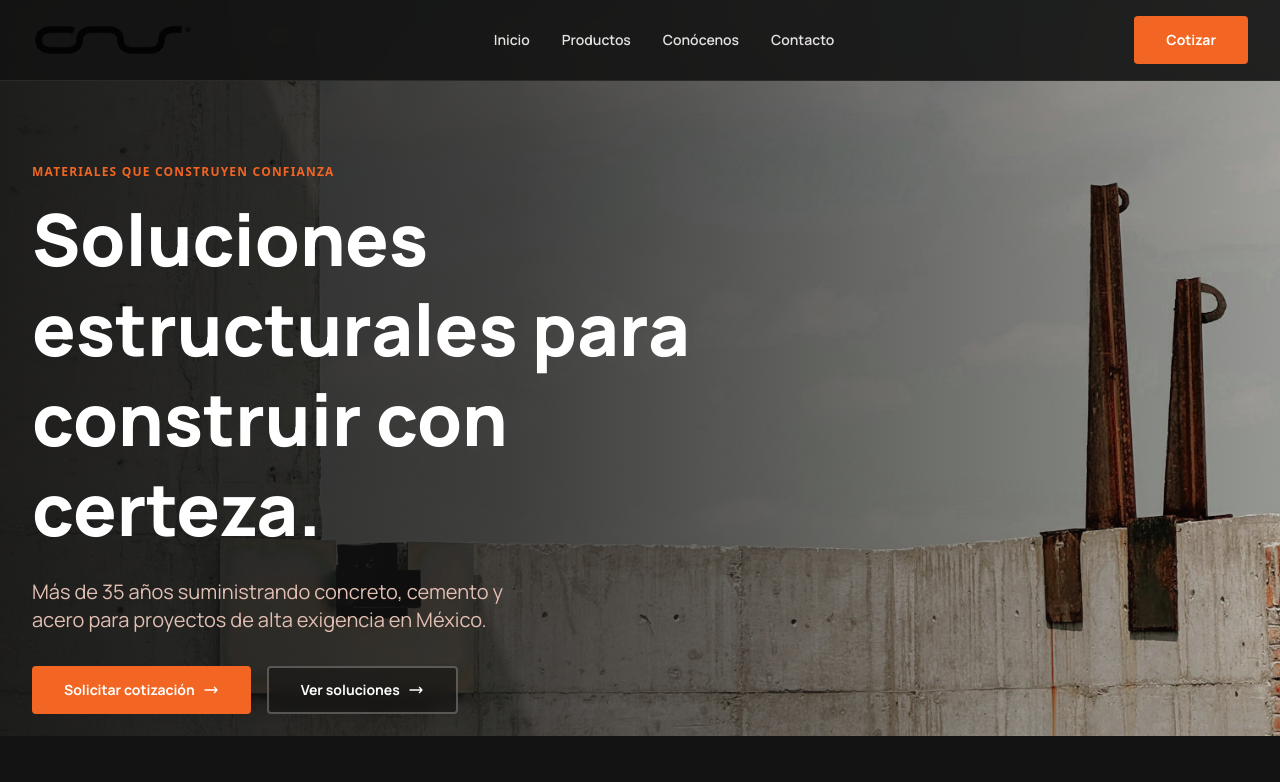
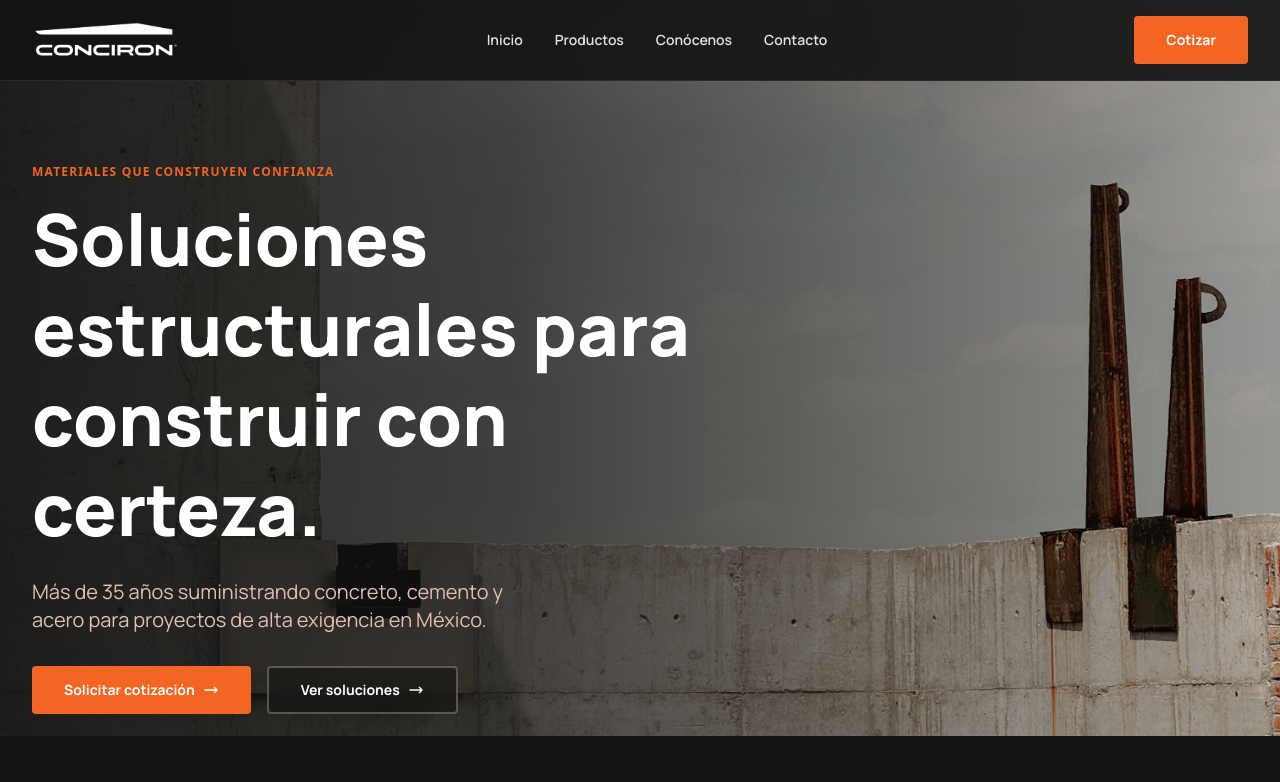
Before and after one commit to StuartGa/conciron-landing, a React (Vite) app: page / in a window 1280 px wide. Shown: the top 782 px of the page. Built offline with nearby package versions, Linux system fonts and the light colour scheme; a web font is replaced by a local one.

Commit message:
Fix header and footer logo visibility on dark backgrounds.
Add BrandLogo component with white CSS filter so the mark stays legible against the charcoal surface.

Co-authored-by: Cursor <cursoragent@cursor.com>

```diff
--- a/src/components/layout/Footer.tsx
+++ b/src/components/layout/Footer.tsx
@@ -1,5 +1,5 @@
 import { siteContent } from '@/data/siteContent'
-import { PublicImage } from '@/components/ui/PublicImage'
+import { BrandLogo } from '@/components/ui/BrandLogo'
 
 /**
  * Site footer with brand info, navigation groups, contact details and legal links.
@@ -14,7 +14,7 @@ export function Footer() {
         <div className="grid grid-cols-1 md:grid-cols-2 lg:grid-cols-5 gap-12 lg:gap-8 mb-12">
           <div className="lg:col-span-2">
             <a href="#inicio" className="flex items-center gap-3 mb-6">
-              <PublicImage src={brand.logoWhite} alt={brand.name} className="h-8 w-auto" />
+              <BrandLogo src={brand.logo} alt={brand.name} className="h-8 w-auto" />
             </a>
             <p className="text-on-surface-variant mb-6 max-w-sm">{footer.description}</p>
           </div>
--- a/src/components/layout/Header.tsx
+++ b/src/components/layout/Header.tsx
@@ -1,7 +1,7 @@
 import { siteContent } from '@/data/siteContent'
 import { useScrollHeader } from '@/hooks/useScrollHeader'
 import { Button } from '@/components/ui/Button'
-import { PublicImage } from '@/components/ui/PublicImage'
+import { BrandLogo } from '@/components/ui/BrandLogo'
 import { cn } from '@/lib/cn'
 
 /**
@@ -23,7 +23,7 @@ export function Header() {
       <div className="max-w-7xl mx-auto px-5 sm:px-6 lg:px-8">
         <div className="flex justify-between items-center h-20">
           <a href="#inicio" className="flex items-center gap-3" aria-label={`${brand.name} — inicio`}>
-            <PublicImage src={brand.logoWhite} alt="" className="h-10 w-auto" aria-hidden />
+            <BrandLogo src={brand.logo} alt="" className="h-10 w-auto" aria-hidden />
             <span className="sr-only">{brand.name}</span>
           </a>
 
--- /dev/null
+++ b/src/components/ui/BrandLogo.tsx
@@ -0,0 +1,24 @@
+import type { ImgHTMLAttributes } from 'react'
+import { PublicImage } from '@/components/ui/PublicImage'
+import { cn } from '@/lib/cn'
+
+interface BrandLogoProps extends Omit<ImgHTMLAttributes<HTMLImageElement>, 'src'> {
+  /** Path under `public/` (typically `brand.logo`) */
+  src: string
+  /** Apply white tint for dark header/footer backgrounds (default: true) */
+  onDark?: boolean
+}
+
+/**
+ * Brand mark for header and footer on dark surfaces.
+ * Uses a CSS filter so the logo reads as white instead of disappearing into the background.
+ */
+export function BrandLogo({ src, className, onDark = true, ...props }: BrandLogoProps) {
+  return (
+    <PublicImage
+      src={src}
+      className={cn(onDark && 'brightness-0 invert', className)}
+      {...props}
+    />
+  )
+}
```
Also changed, not shown: 1 other file (tests, documents, lock files or other folders).
